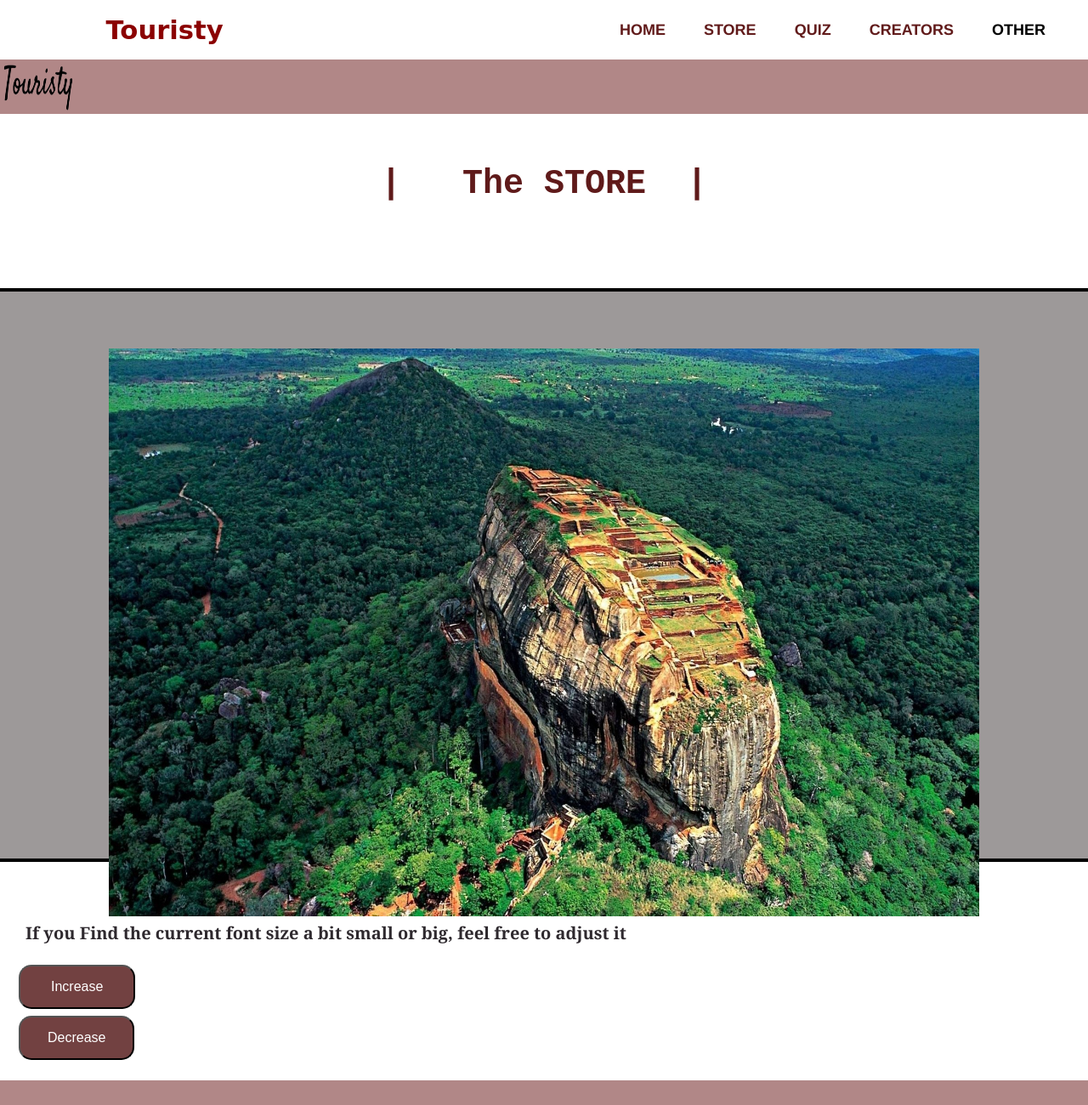
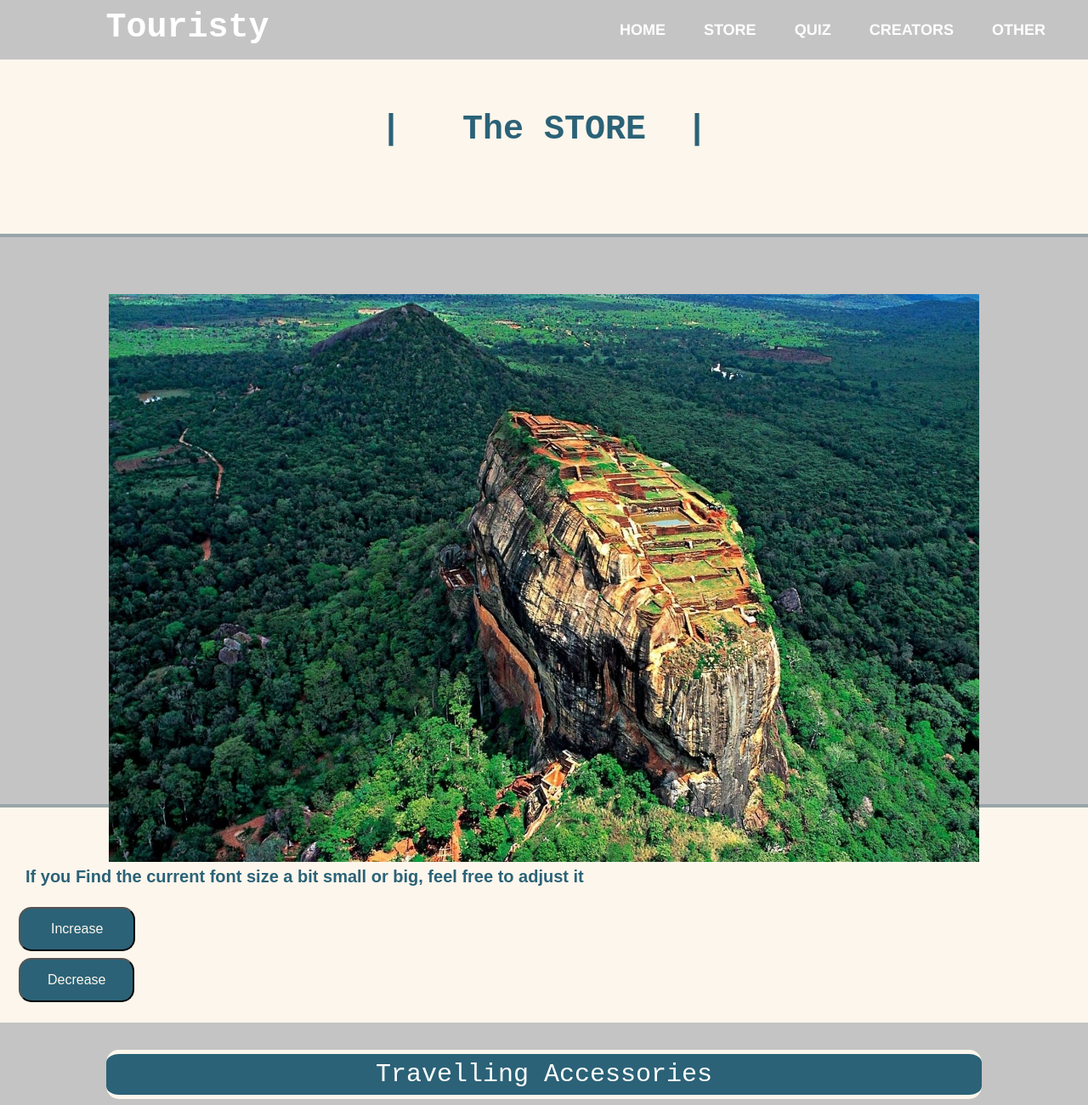
Before and after one commit to ZiesInc/WB-Coursework, a plain HTML site: page Product Purchase.html in a window 1280 px wide. Shown: the top 1300 px of the page at 85% size. Drawn offline with Linux system fonts and the light colour scheme.

Commit message:
2022 3 30

```diff
--- a/Product Purchase Nav.css
+++ b/Product Purchase Nav.css
@@ -19,18 +19,19 @@ div:hover{
     transition: opacity 1s ease-in ;
 }
 #titleName{
-    color:darkred;                        /*adding styles for the title*/
+    color:rgb(255, 255, 255);                        /*adding styles for the title*/
     float: left;
     position: relative;
     left: 2.5cm;
-    font: 23pt "Satisfy", cursive;
+    font-family:monospace ;
+    font-size: 30pt;
     font-weight: bold;
-    bottom: 12px;
+    bottom: 20px;
 }
 
 .main                          /*adding styles for the navigation link text*/
 {
-    color:rgb(97, 27, 27);
+    color:rgb(255, 255, 255);
     font: 18px Helvetica;
     margin: 0px 10px;
     padding: 10px 10px;
@@ -41,13 +42,13 @@ div:hover{
 }
 .yellow                          /*setting the background color for the navigation box*/
 {
-    background:rgb(255, 255, 255);
+    background:#c4c4c4;
 }
 
 .logo {
     filter: invert(100%);   /*iverting the color of the logo*/
-    height:60px ;
-    width: 90px;
+    height:80px ;
+    width: 200px;
     bottom: 65px;
     left: 10px;
     position: left;
@@ -85,7 +86,7 @@ div:hover{
                                         /*Hoverable drop down menu for HOME*/
 #droplink {
     background-color: transparent;
-    color: black;
+    color: rgb(255, 255, 255);
     font-size: 18px Helvetica;
     border: none;
     cursor: pointer;
@@ -115,7 +116,7 @@ div:hover{
     display: block;
 }
 
-.subMain:hover {background-color: #73eb63}
+.subMain:hover {background-color: #c4c4c4}
 
 .dropdown:hover .dropdown-content {
     display: block;
--- a/Product Purchase.css
+++ b/Product Purchase.css
@@ -1,21 +1,21 @@
 
 body{
-    background-color:rgb(177, 135, 135);
+    background-color:#c4c4c4;
     font-family: Helvetica, sans-serif ;
     background-image: url("background1.png");
     background-size: auto;
     }
 
     h1{
-    font-family: 'Courier New', Courier, monospace ;
-    color : rgb(95, 26, 26);
+    font-family:  monospace ;
+    color : #2b6277;
     text-align : center;
     font-size : 40px;
     margin : 40px 20px 80px 20px;
     }
 
     h2{
-    font-family: 'Courier New', Courier, monospace ;
+    font-family:  monospace ;
     color : rgb(133, 133, 133);
     text-align : center;
     font-size : 30px;
@@ -23,8 +23,8 @@ body{
     }
 
     h3{
-    font-family: Georgia, 'Times New Roman', Times, serif ;
-    color : rgb(46, 41, 46);
+    font-family:Arial, Helvetica, sans-serif ;
+    color : #2b6277;
     text-align : left;
     font-size :20px;
     margin :  50px 10px 20px 10px;
@@ -33,15 +33,15 @@ body{
 
 
 .STORE{
-    background:rgb(255, 255, 255);
+    background:#fdf6ec;
     padding:20px;
 
 }
 
 .head_slides{
-    border-top: 4px solid black;
-    border-bottom:4px solid black;
-    background:rgba(155, 155, 155, 0.911);
+    border-top: 4px solid rgb(152, 165, 168);
+    border-bottom:4px solid rgb(152, 165, 168);
+    background:#c4c4c4;
     padding:0.5px;
     height: 666px;
     position:center;
@@ -62,15 +62,15 @@ body{
 }
 
 .upDownButtons{
-    background:rgb(255, 255, 255);
+    background:#fdf6ec;
     padding:20px;
 }
 
 #increasebtn{
-    background-color:rgb(114, 65, 65);
+    background-color:#2b6277;
     border: round;
     border-radius:15px;
-    color: white;
+    color: #fdf6ec;
     padding: 15px 36px;
     text-align: center;
     display: inline-block;
@@ -80,10 +80,10 @@ body{
 }
 
 #decreasebtn{
-    background-color:rgb(114, 65, 65);
+    background-color:#2b6277;
     border: round;
     border-radius:15px;
-    color: white;
+    color: #fdf6ec;
     padding: 15px 32px;
     text-align: center;
     display: inline-block;
@@ -99,14 +99,6 @@ body{
     border-radius: 15px;
 }
 
- #A_ball{
-     color:white;
-     background:black;
-     padding:15px;
-     border:round;
-     border-bottom:solid 2px grey;
-     border-radius: 15px;
-	}
 
 .content-section {
     padding: 12px;
@@ -120,11 +112,11 @@ body{
 .section-header {
     font-weight: normal;
     text-align: center;
-    background:rgb(64, 228, 64);
-    color:black;
+    background:#2b6277;
+    color:rgb(255, 255, 255);
     border-radius: 15px;
-    border-bottom:5px solid white;
-    border-top:5px solid white;
+    border-bottom:5px solid #fdf6ec;
+    border-top:5px solid #fdf6ec;
     padding:7px;
     margin-bottom:55px;
 }
@@ -139,7 +131,7 @@ body{
 
 .main-footer {
     background-color: #56CCF2;
-    color: white;
+    color: #fdf6ec;
     padding: .25px 0;
 }
 
@@ -199,7 +191,7 @@ body{
 
 .btn-primary {
     color: white;
-    background-color: rgb(71, 45, 66);
+    background-color: #2b6277;
     border: none;
     border-radius: 10px;
     font-weight: bold;
@@ -212,7 +204,7 @@ body{
 
 .shop-item {
     border-radius: 25px;
-    background:rgb(60, 52, 63);
+    background:#fdf6ec;
     margin-top:80px;
 }
 
@@ -241,7 +233,7 @@ body{
 
 .shop-item-price {
     flex-grow: 1;
-    color: #fff;
+    color: #2b6277;
 }
 
 .shop-items {
@@ -342,7 +334,7 @@ body{
 }
 
 .cart-total-price {
-    color: #f2d22e
+    color: #6b0000
 }
 
 .btn-purchase {
--- a/Product Purchase.html
+++ b/Product Purchase.html
@@ -25,7 +25,6 @@
                 </div>
             </div>
         </div>
-        <img class="logo" alt="logo" src="Logo Touristy.png"/>  <!--logo-->
 
             <div class='STORE'>
                 <h1>| &nbsp The STORE &nbsp|</h1>
```
Also changed, not shown: Query Form.html (+2 -2 lines).
